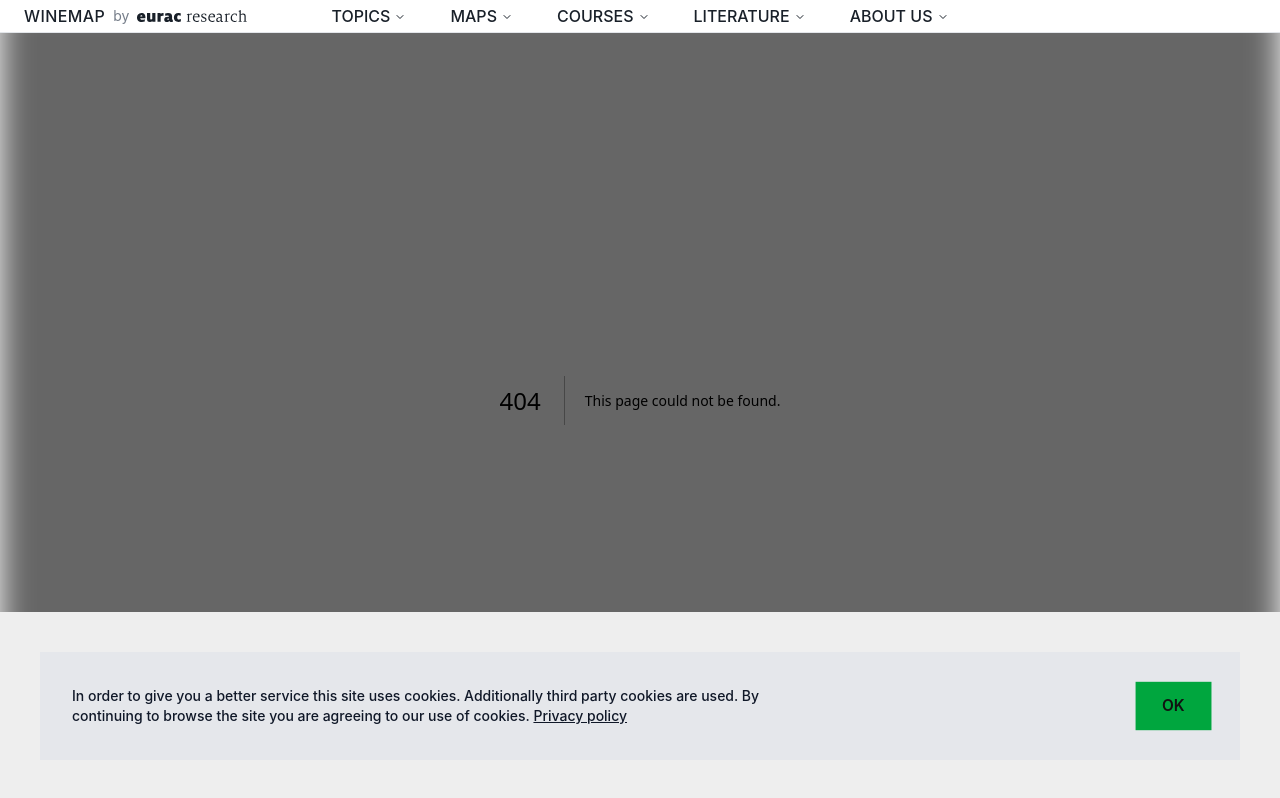
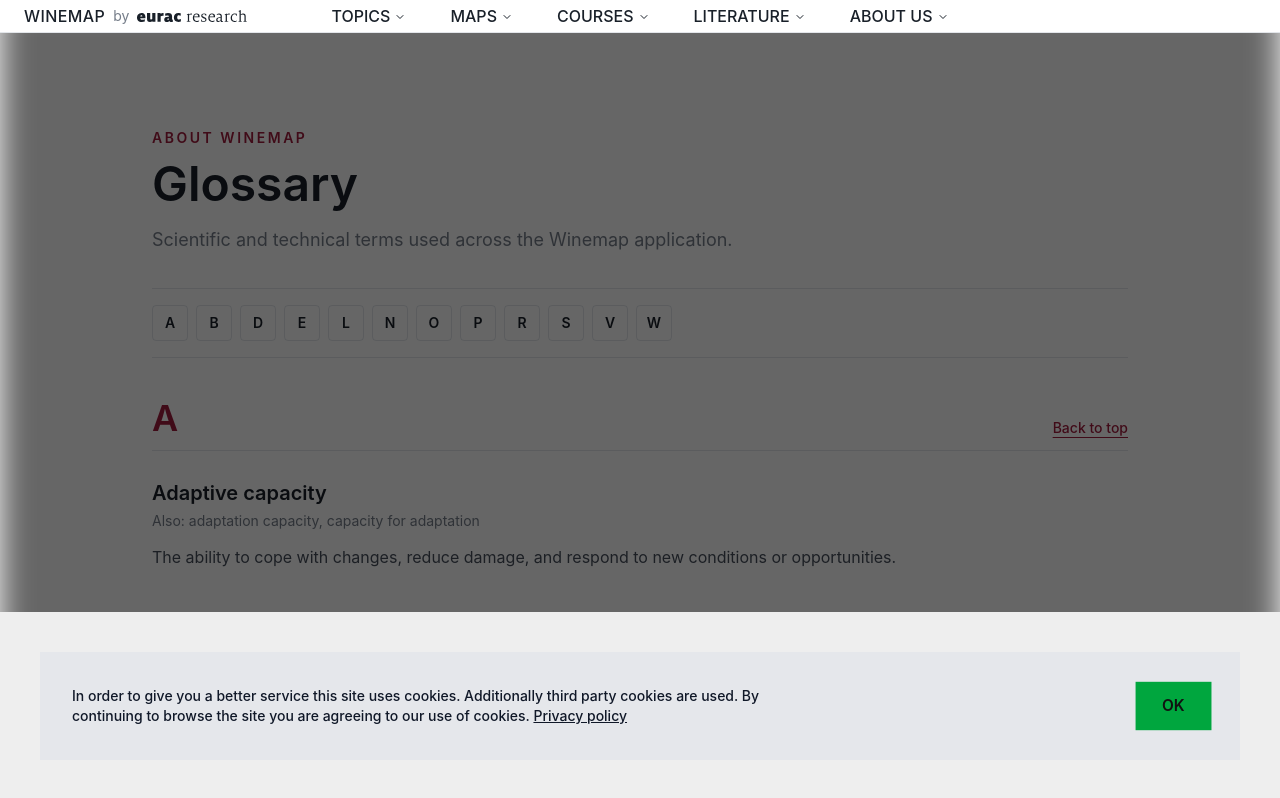
Before and after one commit to Eurac-Research/winemap, a Next.js app: page /about/glossary in a window 1280 px wide. Before the commit this address had no page. Shown: the top 798 px of the page. Built offline with nearby package versions, Linux system fonts and the light colour scheme.

Commit message:
add glossary page

```diff
--- /dev/null
+++ b/src/app/about/glossary/page.tsx
@@ -0,0 +1,160 @@
+import { ExternalLink } from "lucide-react";
+
+import {
+  glossaryTerms,
+  type GlossaryTerm,
+} from "@/app/components/glossary/glossary-index";
+
+export const metadata = {
+  title: "Glossary | Winemap",
+  description:
+    "Scientific and technical terms used across the Winemap application.",
+};
+
+function getGroupLetter(term: string) {
+  const letter = term.trim().charAt(0).toUpperCase();
+  return /^[A-Z]$/.test(letter) ? letter : "#";
+}
+
+function getReferenceTypeLabel(
+  type: NonNullable<GlossaryTerm["references"]>[number]["type"],
+) {
+  if (type === "doi") return "DOI";
+  if (type === "website") return "Website";
+  return "Reference";
+}
+
+function getGroupedTerms() {
+  const sortedTerms = [...glossaryTerms].sort((firstTerm, secondTerm) =>
+    firstTerm.term.localeCompare(secondTerm.term, "en", {
+      sensitivity: "base",
+    }),
+  );
+
+  return sortedTerms.reduce<Record<string, GlossaryTerm[]>>((groups, term) => {
+    const letter = getGroupLetter(term.term);
+    groups[letter] = [...(groups[letter] ?? []), term];
+    return groups;
+  }, {});
+}
+
+function GlossaryEntry({ term }: { term: GlossaryTerm }) {
+  const references = term.references?.filter((reference) =>
+    reference.label.trim(),
+  );
+
+  return (
+    <article
+      id={term.id}
+      className="scroll-mt-28 border-t border-[color:var(--border-soft)] py-5 first:border-t-0"
+    >
+      <h3 className="text-xl font-semibold text-[color:var(--text-strong)]">
+        {term.term}
+      </h3>
+
+      {term.aliases?.length ? (
+        <p className="mt-1 text-sm text-[color:var(--text-muted)]">
+          Also: {term.aliases.join(", ")}
+        </p>
+      ) : null}
+
+      <p className="mt-3 max-w-3xl leading-7 text-[color:var(--text-base)]">
+        {term.definition}
+      </p>
+
+      {references?.length ? (
+        <ul className="mt-3 space-y-2 text-sm text-[color:var(--text-muted)]">
+          {references.map((reference) => {
+            const typeLabel = getReferenceTypeLabel(reference.type);
+
+            return (
+              <li key={`${reference.label}-${reference.href ?? ""}`}>
+                {reference.href ? (
+                  <a
+                    href={reference.href}
+                    target="_blank"
+                    rel="noreferrer"
+                    className="inline-flex items-baseline gap-1 text-[color:var(--accent-strong)] underline underline-offset-4"
+                  >
+                    <span>{typeLabel}</span>
+                    <ExternalLink
+                      className="h-3.5 w-3.5 shrink-0"
+                      aria-hidden="true"
+                    />
+                  </a>
+                ) : (
+                  <span className="font-medium text-[color:var(--text-strong)]">
+                    {typeLabel}
+                  </span>
+                )}
+                <span className="ml-2">{reference.label}</span>
+              </li>
+            );
+          })}
+        </ul>
+      ) : null}
+    </article>
+  );
+}
+
+export default function GlossaryPage() {
+  const groupedTerms = getGroupedTerms();
+  const groups = Object.entries(groupedTerms);
+
+  return (
+    <main id="top" className="min-h-screen bg-background text-foreground">
+      <div className="mx-auto max-w-5xl px-6 py-32">
+        <header>
+          <p className="text-sm font-semibold uppercase tracking-[0.18em] text-[color:var(--accent-strong)]">
+            About Winemap
+          </p>
+          <h1 className="mt-3 text-3xl font-semibold text-[color:var(--text-strong)] md:text-5xl">
+            Glossary
+          </h1>
+          <p className="mt-4 max-w-3xl text-lg leading-8 text-[color:var(--text-muted)]">
+            Scientific and technical terms used across the Winemap application.
+          </p>
+        </header>
+
+        <nav
+          aria-label="Glossary letter groups"
+          className="mt-8 flex flex-wrap gap-2 border-y border-[color:var(--border-soft)] py-4"
+        >
+          {groups.map(([letter]) => (
+            <a
+              key={letter}
+              href={`#${letter}`}
+              className="flex h-9 w-9 items-center justify-center rounded border border-[color:var(--border-soft)] text-sm font-semibold text-[color:var(--text-strong)] transition-colors hover:bg-[color:var(--primary)]"
+            >
+              {letter}
+            </a>
+          ))}
+        </nav>
+
+        <div className="mt-10 space-y-12">
+          {groups.map(([letter, terms]) => (
+            <section key={letter} id={letter} className="scroll-mt-28">
+              <div className="mb-2 flex items-end justify-between gap-4 border-b border-[color:var(--border-soft)] pb-3">
+                <h2 className="text-4xl font-semibold text-[color:var(--accent-strong)]">
+                  {letter}
+                </h2>
+                <a
+                  href="#top"
+                  className="text-sm font-medium text-[color:var(--accent-strong)] underline underline-offset-4"
+                >
+                  Back to top
+                </a>
+              </div>
+
+              <div>
+                {terms.map((term) => (
+                  <GlossaryEntry key={term.id} term={term} />
+                ))}
+              </div>
+            </section>
+          ))}
+        </div>
+      </div>
+    </main>
+  );
+}
```
